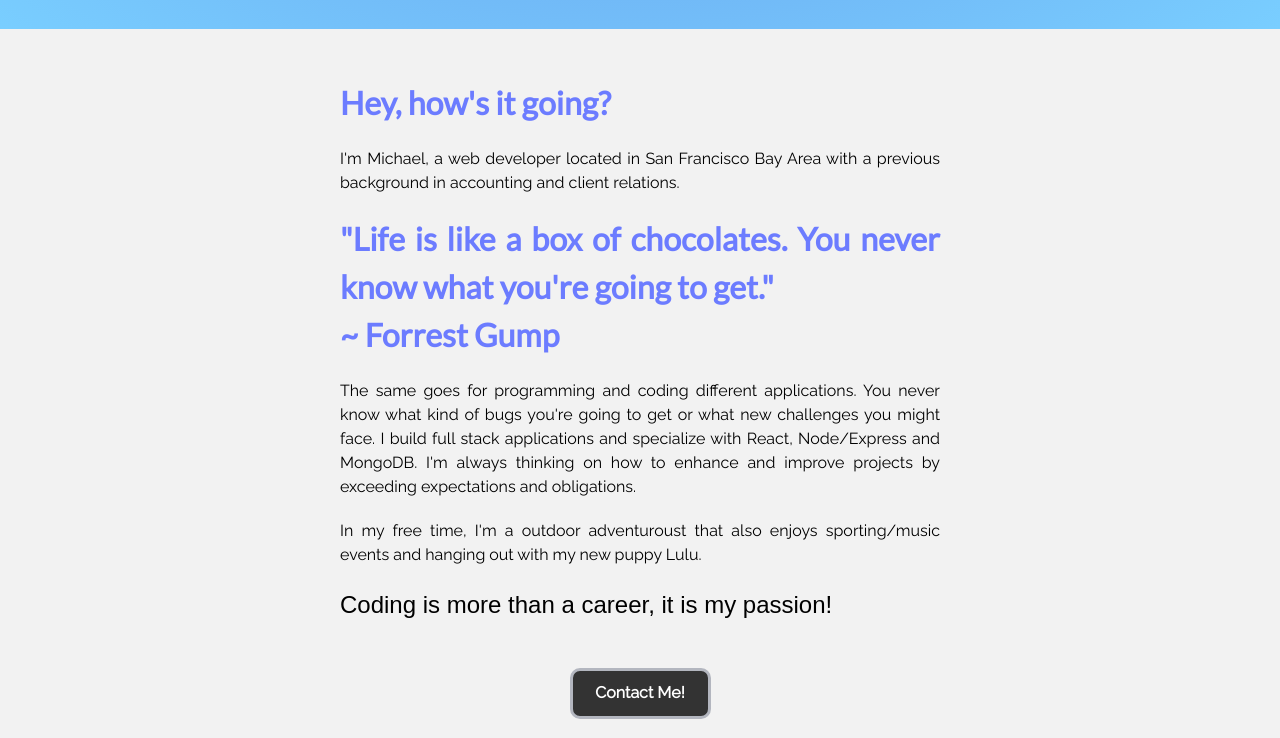
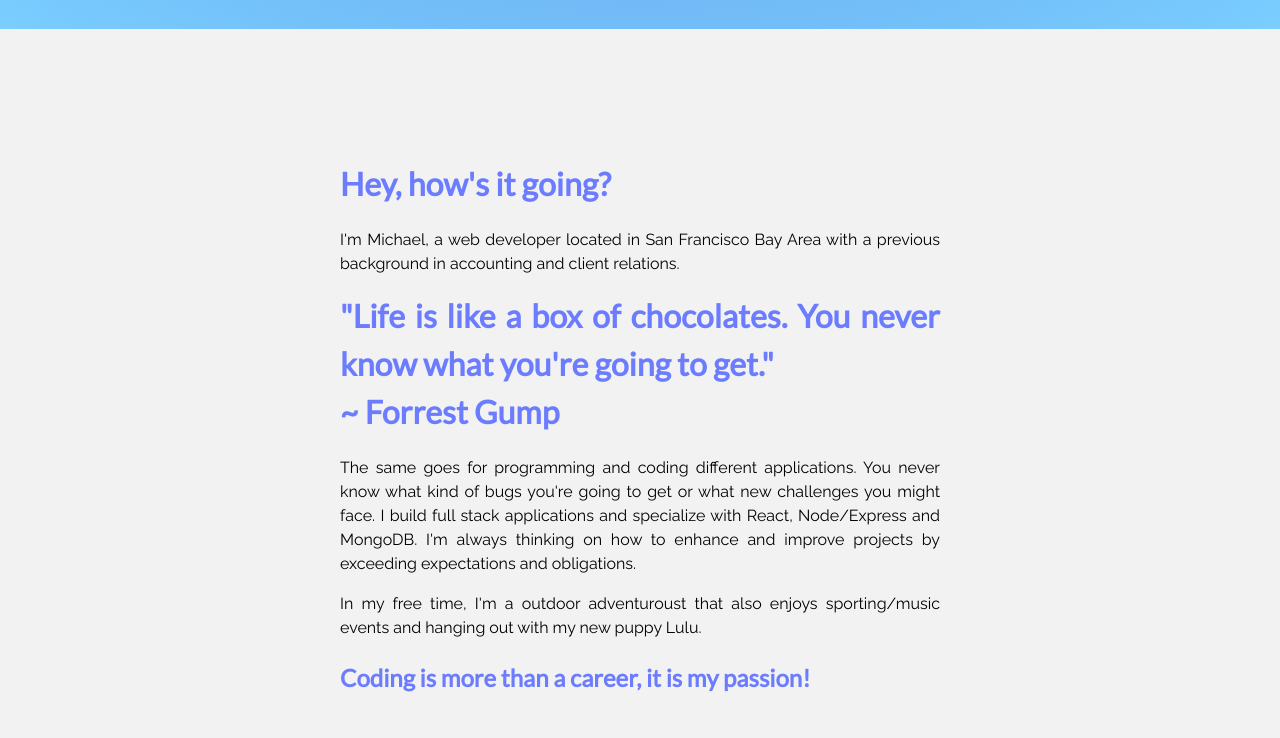
Before and after one commit to mrmojica/Portfolio, a plain HTML site: page index.html in a window 1280 px wide. Shown: the part 771-1509 px from the top of the page. Drawn offline with nearby package versions, Linux system fonts and the light colour scheme; a web font is replaced by a local one.

Commit message:
adj about/ fixed contact button

```diff
--- a/index.html
+++ b/index.html
@@ -41,7 +41,7 @@
                 <h1>"Life is like a box of chocolates. You never know what you're going to get."<br> ~ Forrest Gump</h1>
                 <p>The same goes for programming and coding different applications. You never know what kind of bugs you're going to get or what new challenges you might face. I build full stack applications and specialize with React, Node/Express and MongoDB. I'm always thinking on how to enhance and improve projects by exceeding expectations and obligations.</p>
                 <p>In my free time, I'm a outdoor adventuroust that also enjoys sporting/music events and hanging out with my new puppy Lulu. </p>
-                <p class='phrase'>Coding is more than a career, it is my passion!</p>
+                <h2 class='phrase'>Coding is more than a career, it is my passion!</h2>
             </div>
             <div class='profile'>
                 <a class='contact-link' href='#contact'>Contact Me!</a>
--- a/style.css
+++ b/style.css
@@ -30,7 +30,7 @@ header {
     font-weight: 300;
     text-transform: uppercase;
     font-size: 2em;
-    margin-top: 150px;
+    /*margin-top: 150px;*/
 }
 
 .skills-icons img {
@@ -72,45 +72,38 @@ header {
 
 .container-about {
     background-color: #F2F2F2;
-    height: 80vh;
+    height: 100vh;
     display: flex;
     flex-direction: column;
     justify-content: space-around;
-    padding: 50px 0px 125px 0px;
+    padding: 50px 0px;
 }
 
-.container-profile,
-.skills {
+
+
+.container-profile {
     display: flex;
     flex-direction: column;
     justify-content: space-around;
     align-items: center;
+
 }
 
 .profile {
-    display: flex;
-    flex-direction: column;
-    justify-content: center;
-    align-items: center;
+   margin-top: 25px;
+}
+
+.profile-content {
+
 }
 
 .profile-content h1 {
     color: #6C7CFF;
 }
 
-.profile-wrapper {
-    display: flex;
-    flex-direction: row;
-    justify-content: center;
-    align-items: center;
-    max-width: 600px;
-    margin: 0 auto 20px;
-    text-align: justify;
-}
-
 .phrase {
-	font-family: 'Tillana', sans-serif;
-	font-size: 1.5em;
+	font-family: 'Lato', sans-serif;
+	color: #6C7CFF;
 
 }
 
@@ -132,7 +125,7 @@ header {
     align-self: center;
     opacity: 1;
     filter: alpha(opacity=100);
-    margin-top: 25px;
+
 }
 
 .contact-link:hover {
@@ -146,7 +139,6 @@ header {
 
 p {
     max-width: 600px;
-    margin: 0 auto 20px;
     text-align: justify;
 }
 
```
